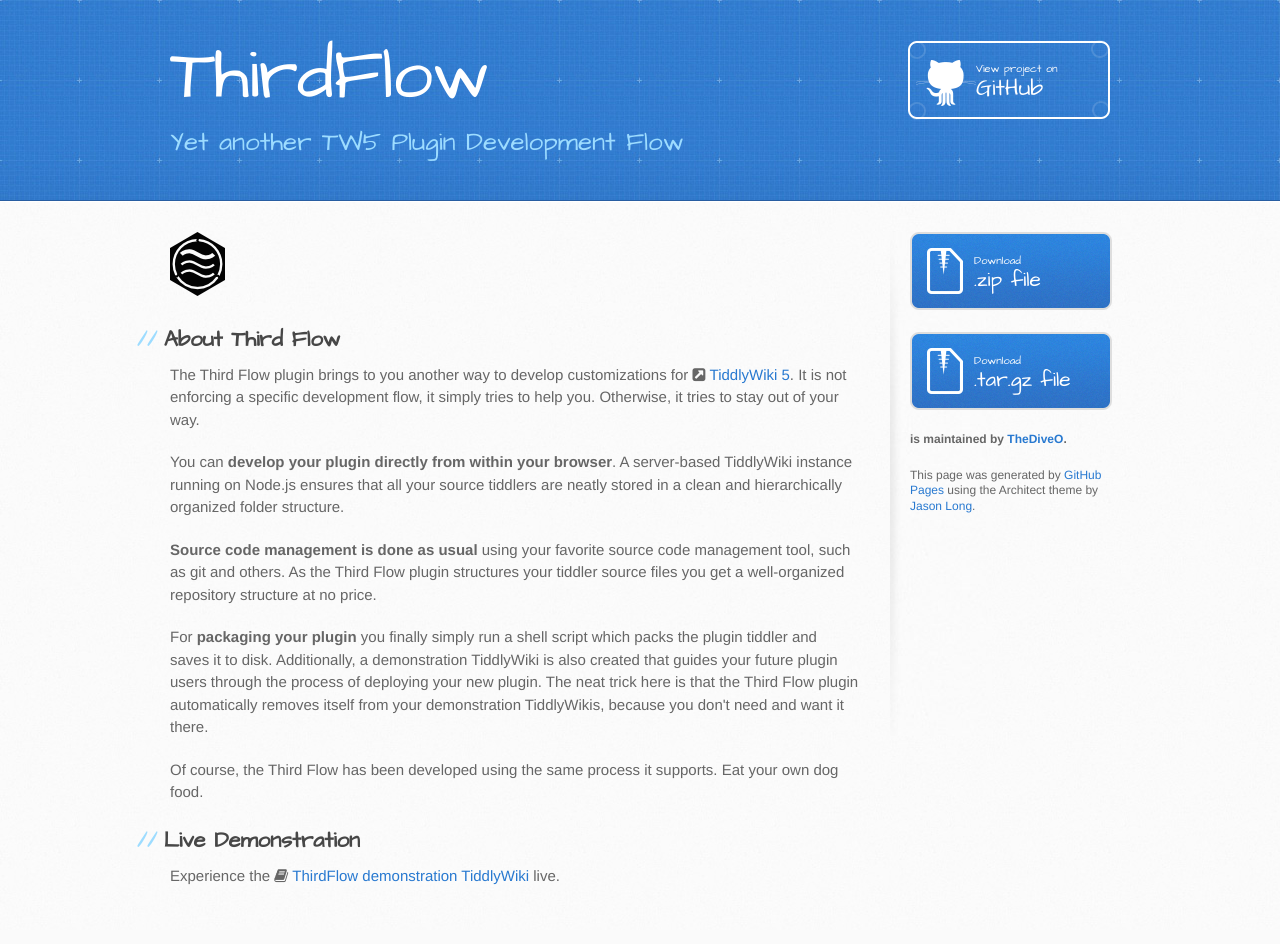
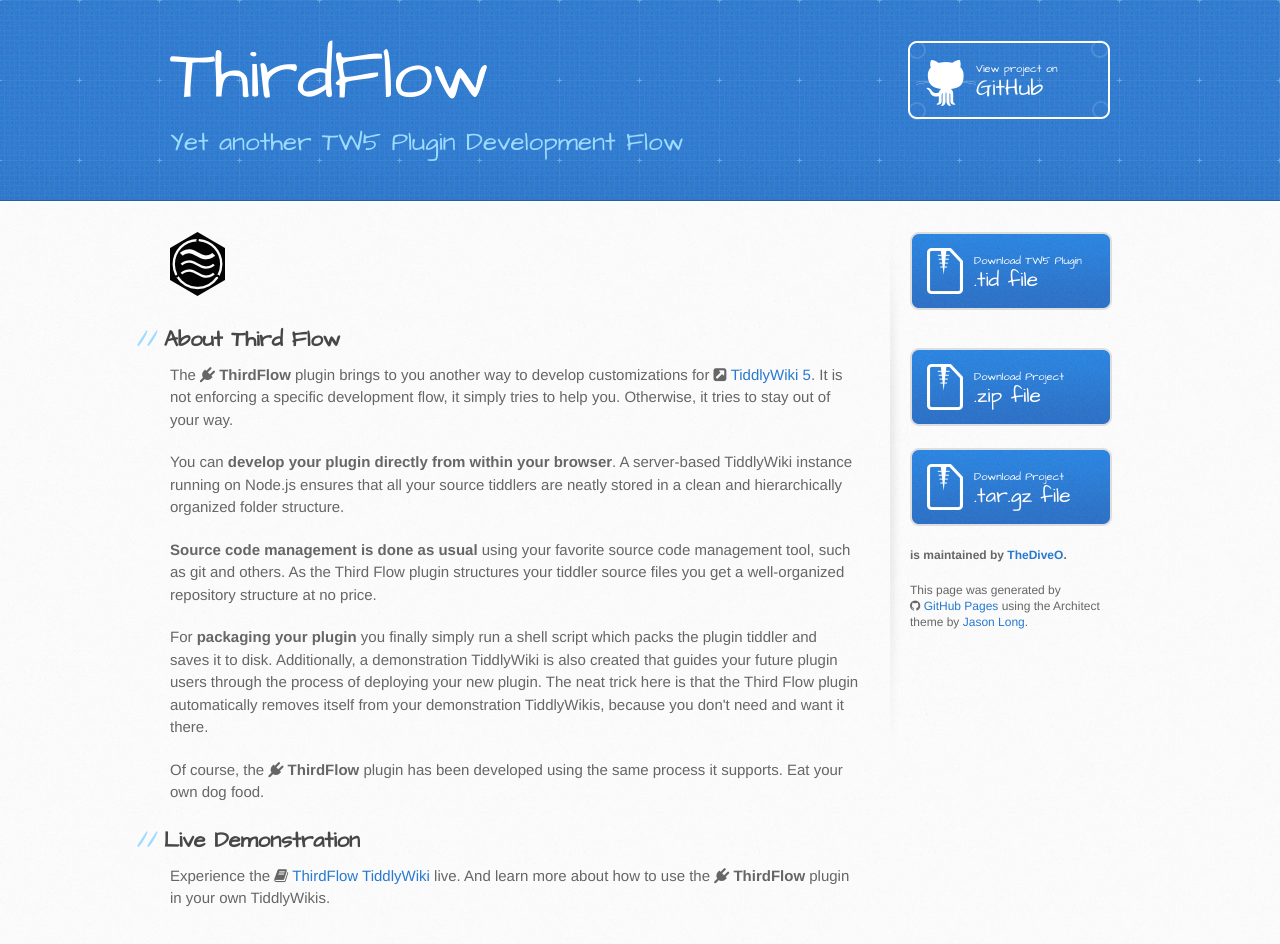
Before and after one commit to thediveo/ThirdFlow, a plain HTML site: page index.html in a window 1280 px wide. Drawn offline with Linux system fonts and the light colour scheme.

Commit message:
added link to plugin .tid; added FontAwesome.

```diff
--- a/index.html
+++ b/index.html
@@ -34,7 +34,8 @@
 
 		  <h2>About <i>Third Flow</i></h2>
 
-          <p>The <i>Third Flow</i> plugin brings to you another way to develop customizations for
+          <p>The <span class="nb"><i class="fa fa-plug"></i>
+		  <strong>ThirdFlow</strong></span> plugin brings to you another way to develop customizations for
           <i class="fa fa-external-link-square "></i>&nbsp;<a href="http://tiddlywiki.com">TiddlyWiki&nbsp;5</a>.
           It is not enforcing a specific development flow, it simply tries to help you. Otherwise, it tries to stay
           out of your way.</p>
@@ -53,31 +54,43 @@
     	  is that the <i>Third Flow</i> plugin automatically removes itself from your demonstration TiddlyWikis,
     	  because you don't need and want it there.</p>
 
-		  <p>Of course, the <i>Third Flow</i> has been developed using the same process it supports.
+		  <p>Of course, the <span class="nb"><i class="fa fa-plug"></i>
+		  <strong>ThirdFlow</strong></span> plugin has been developed using the same process it supports.
 		  Eat your own dog food.</p>
 
           <h2>Live Demonstration</h2>
 
           <p>Experience the
 		  <i class="fa fa-book"></i>&nbsp;<a target="_blank" href="output/thirdflow.html">ThirdFlow
-		  demonstration TiddlyWiki</a> live.</p>
+		  TiddlyWiki</a> live. And learn more about how to use the
+		  <span class="nb"><i class="fa fa-plug"></i>
+		  <strong>ThirdFlow</strong></span> plugin in your own TiddlyWikis.</p>
         </section>
 
         <aside id="sidebar">
+          <a href="output/thirdflow.tid" class="button">
+            <small>Download TW5 Plugin</small>
+            .tid file
+          </a>
+
+		  <br>
+
           <a href="https://github.com/TheDiveO/ThirdFlow/zipball/master" class="button">
-            <small>Download</small>
+            <small>Download Project</small>
             .zip file
           </a>
+
           <a href="https://github.com/TheDiveO/ThirdFlow/tarball/master" class="button">
-            <small>Download</small>
+            <small>Download Project</small>
             .tar.gz file
           </a>
 
-          <p class="repo-owner"><a href="https://github.com/TheDiveO/ThirdFlow"></a> is maintained by
+          <p class="repo-owner"><a href="https://github.com/TheDiveO/TW5FontAwesome"></a> is maintained by
           <a href="https://github.com/TheDiveO">TheDiveO</a>.</p>
 
-          <p>This page was generated by <a href="https://pages.github.com">GitHub Pages</a> using the Architect
-          theme by <a href="https://twitter.com/jasonlong">Jason Long</a>.</p>
+          <p>This page was generated by <span class="nb"><i class="fa fa-github"></i> <a href="https://pages.github.com">GitHub Pages</a></span>
+          using the Architect theme by <a href="https://twitter.com/jasonlong">Jason Long</a>.</p>
+
         </aside>
       </div>
     </div>
--- a/stylesheets/thediveo.css
+++ b/stylesheets/thediveo.css
@@ -2,3 +2,7 @@
 b, strong {
   font-weight: bold;
 }
+
+span.nb {
+  white-space: nowrap;
+}
```
